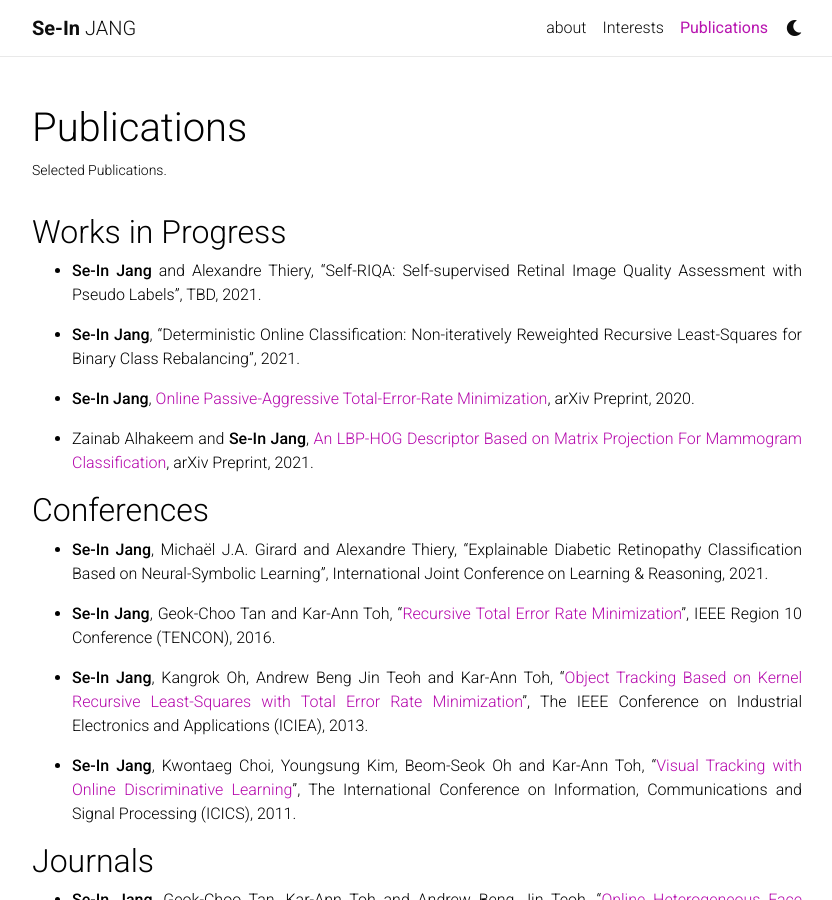
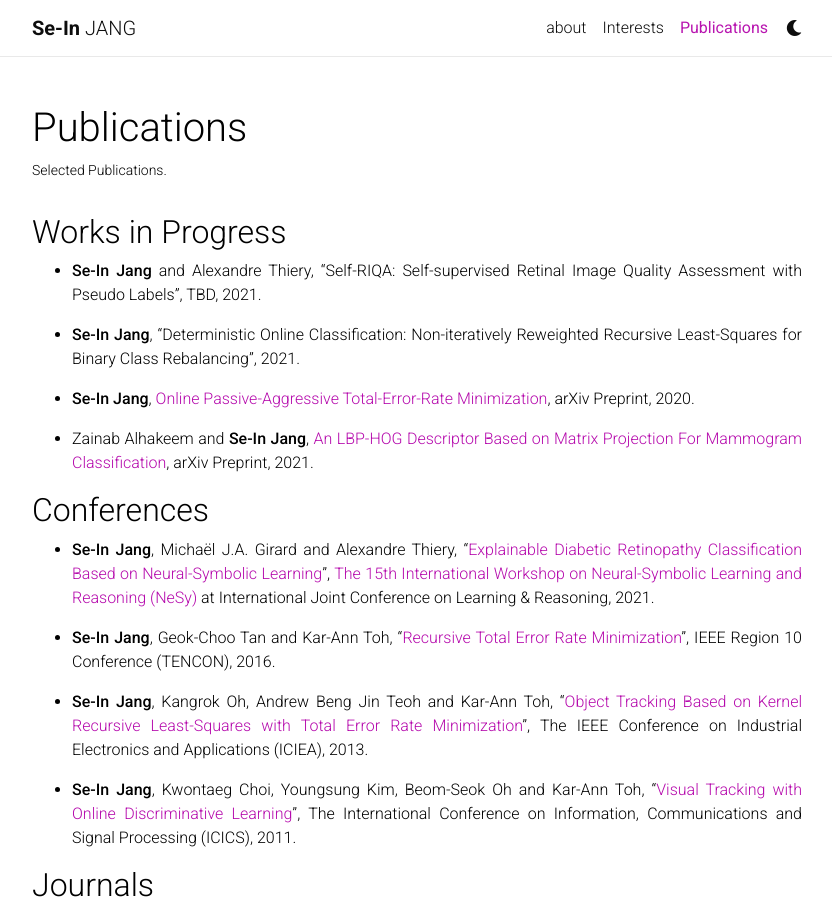
Before and after one commit to sijang/sijang.github.io, a Jekyll site: the page built from _pages/publications.md, in a window 1280 px wide and 900 px high. Shown: the whole window, without its empty margins (223-1055 px from the left). Built offline with Jekyll 4.4.1, drawn with Linux system fonts in a browser that asks for light colours; nearby versions of some CDN libraries; a style sheet for code colours, icons or effects is not loaded.

Commit message:
Update publications.md

```diff
--- a/_pages/publications.md
+++ b/_pages/publications.md
@@ -24,7 +24,7 @@ nav: true
 
 
 ## Conferences
-- **Se-In Jang**, Michaël J.A. Girard and Alexandre Thiery, "Explainable Diabetic Retinopathy Classification Based on Neural-Symbolic Learning", International Joint Conference on Learning & Reasoning, 2021.
+- **Se-In Jang**, Michaël J.A. Girard and Alexandre Thiery, "[Explainable Diabetic Retinopathy Classification Based on Neural-Symbolic Learning](http://ceur-ws.org/Vol-2986/paper8.pdf){:target="_blank"}", [The 15th International Workshop on Neural-Symbolic Learning and Reasoning (NeSy)](https://sites.google.com/view/nesy20/home){:target="_blank"} at International Joint Conference on Learning & Reasoning, 2021.
 {: style="text-align: justify"}
 
 - **Se-In Jang**, Geok-Choo Tan and Kar-Ann Toh, "[Recursive Total Error Rate Minimization](https://doi.org/10.1109/TENCON.2016.7847954){:target="_blank"}", IEEE Region 10 Conference (TENCON), 2016.
```
